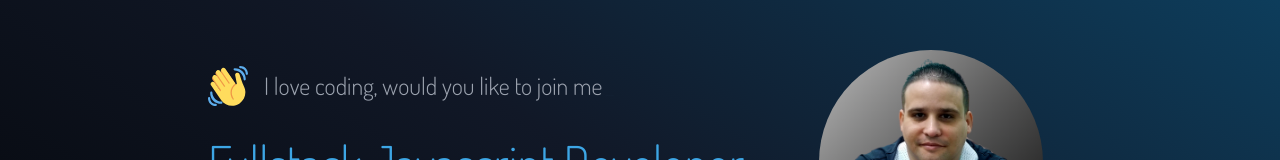
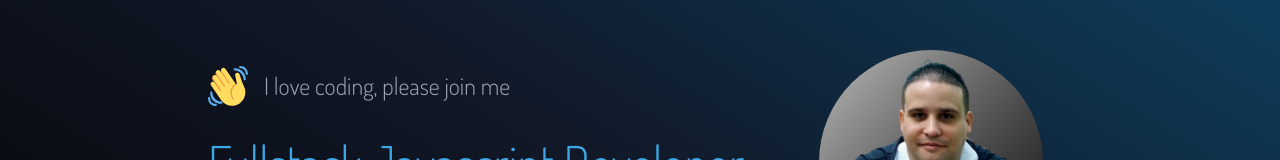
Before and after one commit to gustavoylc/portfolio, a Next.js app: page / in a window 1280 px wide. Shown: the part 209-369 px from the top of the page. Built offline with nearby package versions, Linux system fonts and the light colour scheme.

Commit message:
style: change styles

```diff
--- a/src/components/NavBar.jsx
+++ b/src/components/NavBar.jsx
@@ -34,7 +34,7 @@ function NavBar() {
     setOpen((prev) => !prev);
   };
   return (
-    <nav className="fixed top-0 left-0 right-0 flex justify-between max-w-5xl items-center mx-auto p-2 py-4 md:px-20 backdrop-blur ">
+    <nav className="fixed top-0 left-0 right-0 flex justify-between max-w-5xl items-center mx-auto p-2 py-4 md:px-20 backdrop-blur z-10">
       <motion.div
         initial={{ x: -400, opacity: 0, scale: 0.8 }}
         animate={{ x: 0, opacity: 1, scale: 1 }}
--- a/src/pages/Layout.jsx
+++ b/src/pages/Layout.jsx
@@ -13,7 +13,9 @@ function Layout({ children }) {
       <header>
         <NavBar />
       </header>
-      <main className="px-5 max-w-5xl mx-auto md:px-20">{children}</main>
+      <main className="px-5 max-w-5xl mx-auto md:px-20 relative">
+        {children}
+      </main>
     </main>
   );
 }
--- a/src/pages/index.js
+++ b/src/pages/index.js
@@ -9,9 +9,9 @@ function Home() {
   const [text] = useTypewriter({
     words: [
       "Hi, I'm Gustavo!",
-      'I love coding, would you like to join me?',
+      'I love coding, please join me',
       "Let's start again",
-      '{ greetings: "Hi, I\'m Gustavo!" }',
+      '{ greeting: "Hi, I\'m Gustavo!" }',
     ],
     loop: 1,
     delaySpeed: 1000,
```
